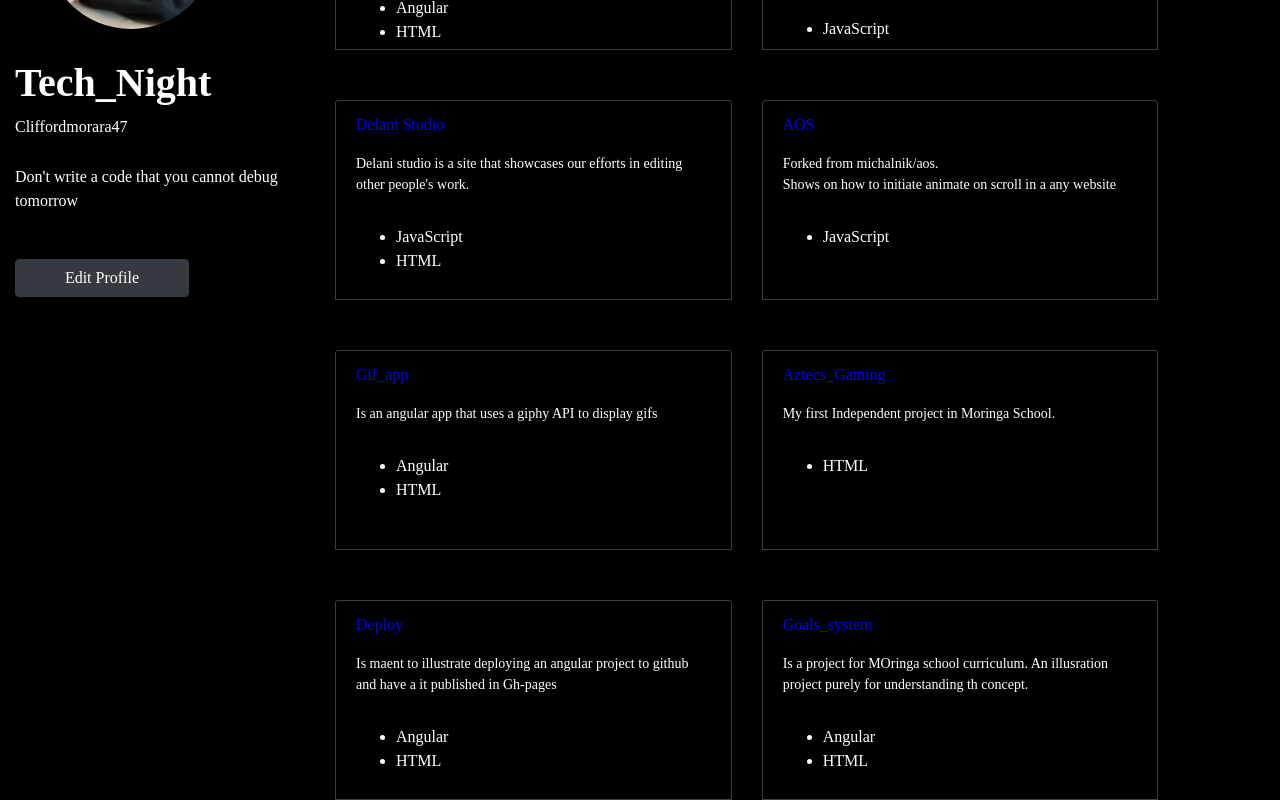
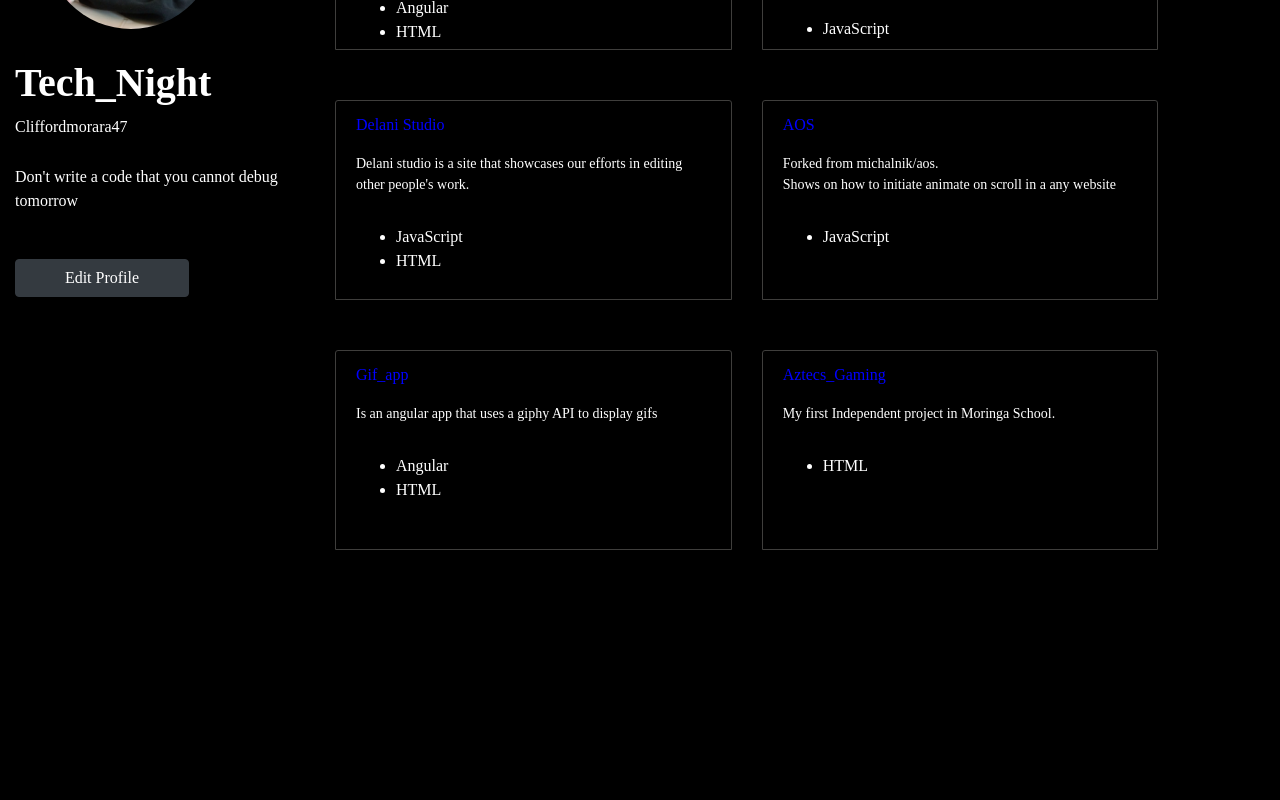
Before and after one commit to Cliffordmorara47/github_Api, an Angular app: page / in a window 1280 px wide. Shown: the part 286-1086 px from the top of the page. Built offline with nearby package versions, Linux system fonts and the light colour scheme.

Commit message:
Edited the home page

```diff
--- a/src/app/homepage/homepage.component.html
+++ b/src/app/homepage/homepage.component.html
@@ -10,7 +10,7 @@
             </div>
         </div>
         <div class="col-md-4">
-            <div class="cards">
+            <div class="cards" data-aos="fade-up" data-aos-offset="530">
                 <div class="card card-header">
                     <p>Sturdy_Quotes</p>
                     <small>Is an angular app that shows a display of different quotes posted by different authors. A
@@ -22,7 +22,7 @@
                         </ul>
                 </div>
             </div>
-            <div class="cards">
+            <div class="cards" data-aos="fade-up">
                 <div class="card card-header">
                     <p>Delani Studio</p>
                     <small>Delani studio is a site that showcases our efforts in editing other people's work. </small>
@@ -32,7 +32,7 @@
                     </ul>
                 </div>
             </div>
-            <div class="cards">
+            <div class="cards" data-aos="fade-right" data-aos-offset="200">
                 <div class="card card-header">
                     <p>Gif_app</p>
                     <small>Is an angular app that uses a giphy API to display gifs</small>
@@ -42,7 +42,7 @@
                     </ul>
                 </div>
             </div>
-            <div class="cards">
+            <div class="cards" data-aos="fade-right" data-aos-offset="200">
                 <div class="card card-header">
                     <p>Deploy</p>
                     <small>Is maent to illustrate deploying an angular project to github and have a it published in Gh-pages</small>
@@ -54,7 +54,7 @@
             </div>
         </div>
         <div class="col-md-4">
-            <div class="cards">
+            <div class="cards" data-aos="fade-up" data-aos-offset="530">
                 <div class="card card-header">
                     <p>30-Days-Of-JavaScript
                     </p>
@@ -64,7 +64,7 @@
                     </ul>
                 </div>
             </div>
-            <div class="cards">
+            <div class="cards" data-aos="fade-up">
                 <div class="card card-header">
                     <p>AOS</p>
                     <small>Forked from michalnik/aos. <br>Shows on how to initiate animate on scroll in a any website</small>
@@ -73,7 +73,7 @@
                     </ul>
                 </div>
             </div>
-            <div class="cards">
+            <div class="cards" data-aos="fade-left" data-aos-offset="200">
                 <div class="card card-header">
                     <p>Aztecs_Gaming</p>
                     <small>My first Independent project in Moringa School.</small>
@@ -82,10 +82,10 @@
                     </ul>
                 </div>
             </div>
-            <div class="cards">
+            <div class="cards" data-aos="fade-left" data-aos-offset="200">
                 <div class="card card-header">
                     <p>Goals_system</p>
-                    <small>Is a project for MOringa school curriculum. An illusration project purely for understanding th concept.</small>
+                    <small>Is a project for Moringa school curriculum. An illusration project purely for understanding th concept.</small>
                     <ul>
                         <li>Angular</li>
                         <li>HTML</li>
```
